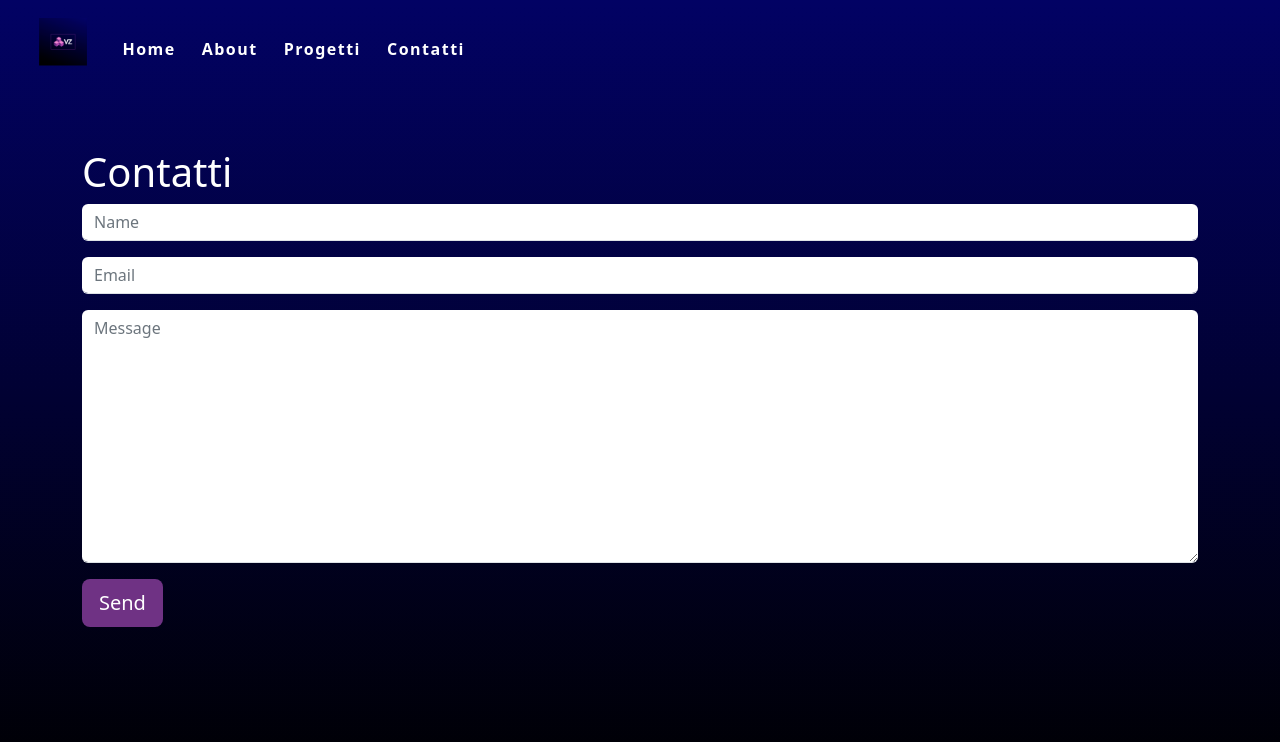
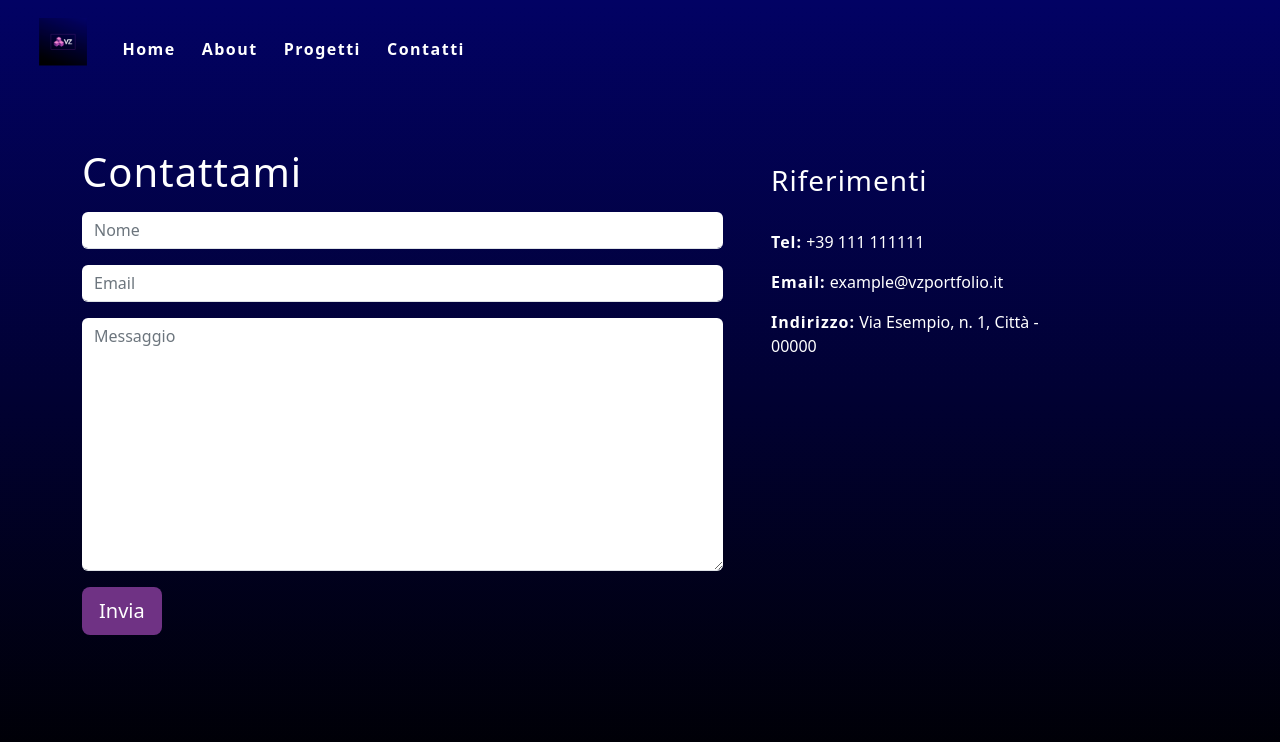
Before and after one commit to ValentinaZussino/laravel-vue-router, a Vue app: page /contacts in a window 1280 px wide. Shown: the top 742 px of the page. Built offline with nearby package versions, Linux system fonts and the light colour scheme.

Commit message:
sistemazione pagina contatti

```diff
--- a/src/assets/styles/main.scss
+++ b/src/assets/styles/main.scss
@@ -21,9 +21,7 @@ img {
 a {
     text-decoration: none;
 }
-main {
-    // height: calc(100vh - 100px);
-}
+
 h1, h2 {
     color: white;
 }
--- a/src/components/ContactForm.vue
+++ b/src/components/ContactForm.vue
@@ -5,7 +5,7 @@
         </div>
         <form class="col-12 text-start" @submit.prevent="sendForm()">
             <div class="mb-3">
-                <input required class="border-0 border-bottom form-control" :class="{'is-invalid': errors.name}" type="text" name="name" id="name" placeholder="Name" v-model="name">
+                <input required class="border-0 border-bottom form-control" :class="{'is-invalid': errors.name}" type="text" name="name" id="name" placeholder="Nome" v-model="name">
                 <p v-for="(error,index) in errors.name" :key="index" class="invalid-feedback">
                     {{ error }}
                 </p>
@@ -17,12 +17,12 @@
                 </p>
             </div>
             <div class="mb-3">
-                <textarea required class="border-0 border-bottom form-control" :class="{'is-invalid': errors.message}" name="message" id="message" cols="30" rows="10" placeholder="Message" v-model="message"></textarea>
+                <textarea required class="border-0 border-bottom form-control" :class="{'is-invalid': errors.message}" name="message" id="message" cols="30" rows="10" placeholder="Messaggio" v-model="message"></textarea>
                 <p v-for="(error,index) in errors.message" :key="index" class="invalid-feedback">
                     {{ error }}
                 </p>
             </div>
-            <button class="btn btn-lg vz_btn_violet text-white" type="submit" :disabled="loading">{{loading ? 'Sending...' : 'Send'}}</button>
+            <button class="btn btn-lg vz_btn_violet text-white" type="submit" :disabled="loading">{{loading ? 'Sending...' : 'Invia'}}</button>
         </form>
     </div>
 </template>
--- a/src/pages/ContactsPage.vue
+++ b/src/pages/ContactsPage.vue
@@ -1,9 +1,32 @@
 <template>
     <section class="container my-5">
         <div class="row">
-            <div class="col-12">
-                <h1>Contatti</h1>
+            <div class="col-7 me-1">
+                <h1 class="mb-3">Contattami</h1>
                 <ContactForm></ContactForm>
+            </div>
+            <div class="col-4 px-4 py-3 text-white">
+                <div class="col-12 px-2 h-100 d-flex flex-column align-items-start">
+                    <h3 class="pb-4">Riferimenti</h3>
+                    <div class="">
+                        <p>
+                            <span class="fw-bold">Tel:</span>
+                            +39 111 111111
+                        </p>
+                    </div>
+                    <div class="">
+                        <p>
+                            <span class="fw-bold">Email:</span>
+                            example@vzportfolio.it
+                        </p>
+                    </div>
+                    <div class="">
+                        <p>
+                            <span class="fw-bold">Indirizzo:</span>
+                            Via Esempio, n. 1, Città - 00000
+                        </p>
+                    </div>
+                </div>
             </div>
         </div>
     </section>
@@ -20,5 +43,7 @@ import ContactForm from '../components/ContactForm.vue';
 </script>
 
 <style lang="scss" scoped>
-
+    h1, h3, span {
+        letter-spacing: 1px;
+    }
 </style>
```
